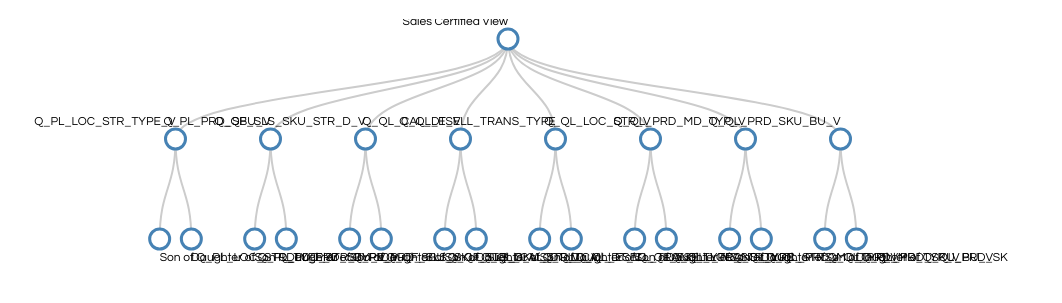
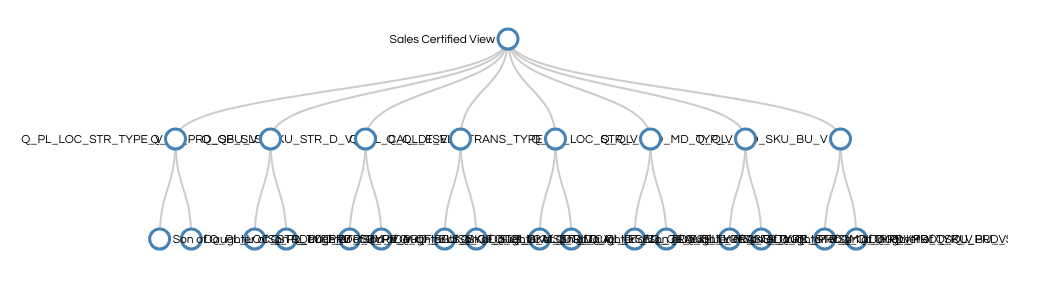
Before and after one commit to selmadogic/selmadogic.github.io, a plain HTML site: page index.html in a window 1280 px wide. Shown: the part 61-364 px from the top of the page, without its empty margins (0-1062 px from the left). Drawn offline with nearby package versions, Linux system fonts and the light colour scheme.

Commit message:
Revert "Update index.html"
This reverts commit 34dfa6d66b67ed5c7530d162191b0a19bda78ee6.

```diff
--- a/index.html
+++ b/index.html
@@ -196,7 +196,7 @@ function update(source) {
 	  .attr("r", 1e-6)
 	  .style("fill", function(d) { return d._children ? "lightsteelblue" : "#fff"; });
   nodeEnter.append("text")
-	  .attr("y", function(d) { return d.children || d._children ? -18 : 18; })
+	  .attr("x", function(d) { return d.children || d._children ? -13 : 13; })
 	  .attr("dy", ".35em")
 	  .attr("text-anchor", function(d) { return d.children || d._children ? "end" : "start"; })
 	  .text(function(d) { return d.name; })
```
